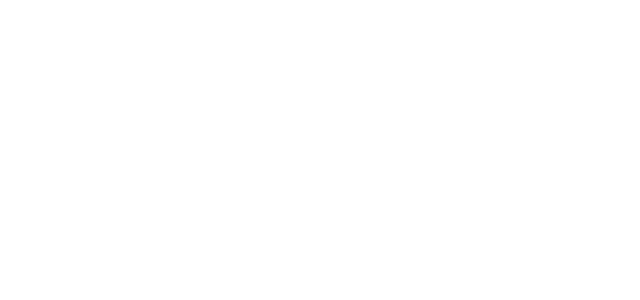
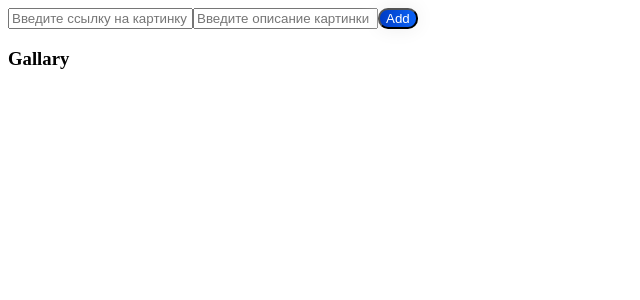
Before and after one commit to MishaPetrovskui/React-Class, a React (Create React App) app: page / in a window 1280 px wide. Shown: the top 300 px of the page, without its empty margins (0-640 px from the left). Built offline with nearby package versions, Linux system fonts and the light colour scheme.

Commit message:
Add image gallery functionality to App component
Added a new component GetItemInfo to display images and descriptions. Updated App component to manage image and description input, and render a gallery of items.

```diff
--- a/src/App.js
+++ b/src/App.js
@@ -1,6 +1,55 @@
 import "./styles.css";
 import { useState } from "react";
 
+function GetItemInfo({image,desc})
+{
+  console.log(image);
+  return (
+    <>
+      <div class="GallaryItemBox">
+        <img src={image} onError={(e) => {
+          e.target.src =
+          "https://uxwing.com/wp-content/themes/uxwing/download/signs-and-symbols/error-icon.png"; }} >
+        </img>
+        <p>{desc}</p>
+      </div>
+    </>
+  );
+}
+
 export default function App() {
-  return <></>;
+  const [newImage, setNewImage] = useState("");
+  const [newDesciption, setNewDesciption] = useState("");
+  const [imageList, setImageList] = useState();
+  return (
+    <>
+      <form
+        onSubmit={(e) => {
+          e.preventDefault();
+          setImageList(
+            imageList
+              ? [...imageList, <GetItemInfo image={newImage} desc={newDesciption} />]
+              : [<GetItemInfo image={newImage} desc={newDesciption} />]
+          );
+        }}
+      >
+        <input
+          type="text"
+          placeholder="Введите ссылку на картинку"
+          value={newImage}
+          onChange={(e) => setNewImage(e.target.value)}
+        />
+        <input
+          type="text"
+          placeholder="Введите описание картинки"
+          value={newDesciption}
+          onChange={(e) => setNewDesciption(e.target.value)}
+        />
+        <button type="submit">Add</button>
+      </form>
+      <h3>Gallary</h3>
+      <div class="osnova">{imageList}</div>
+
+    </>
+  );
 }
```
